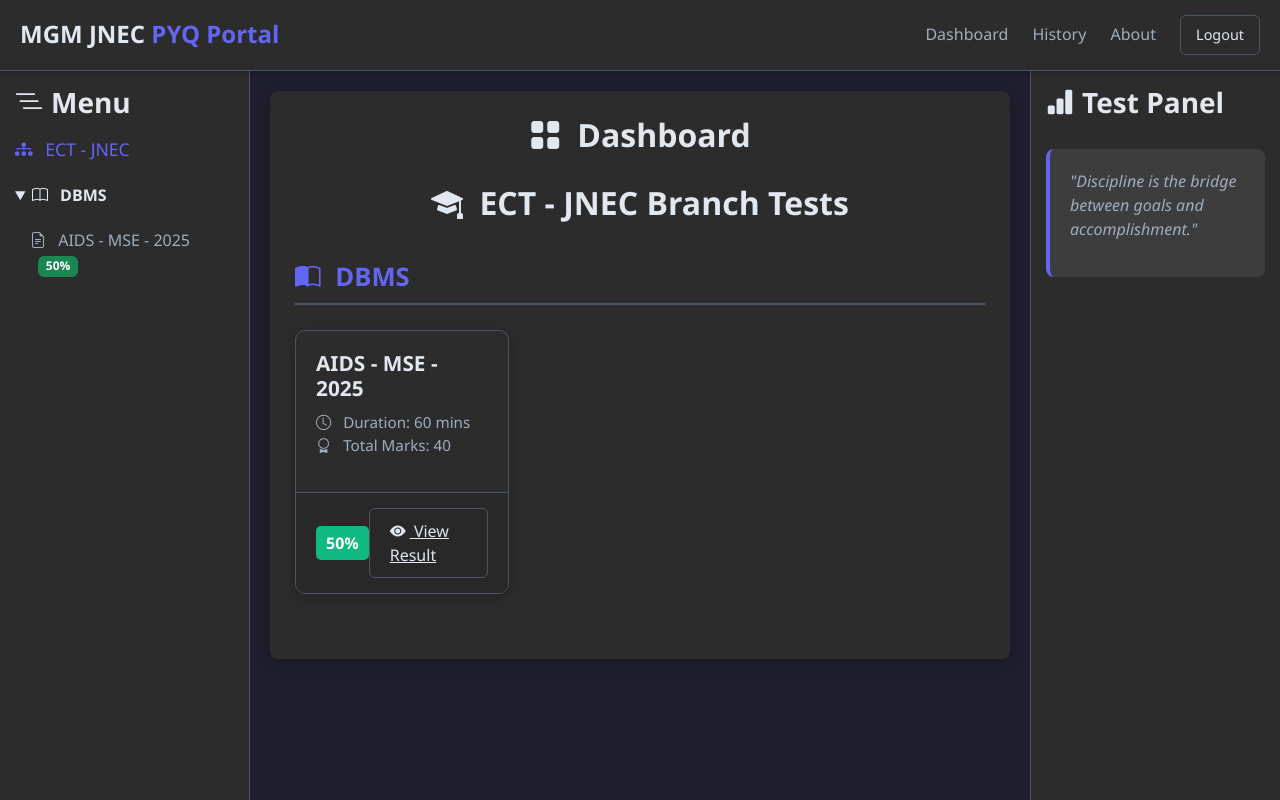
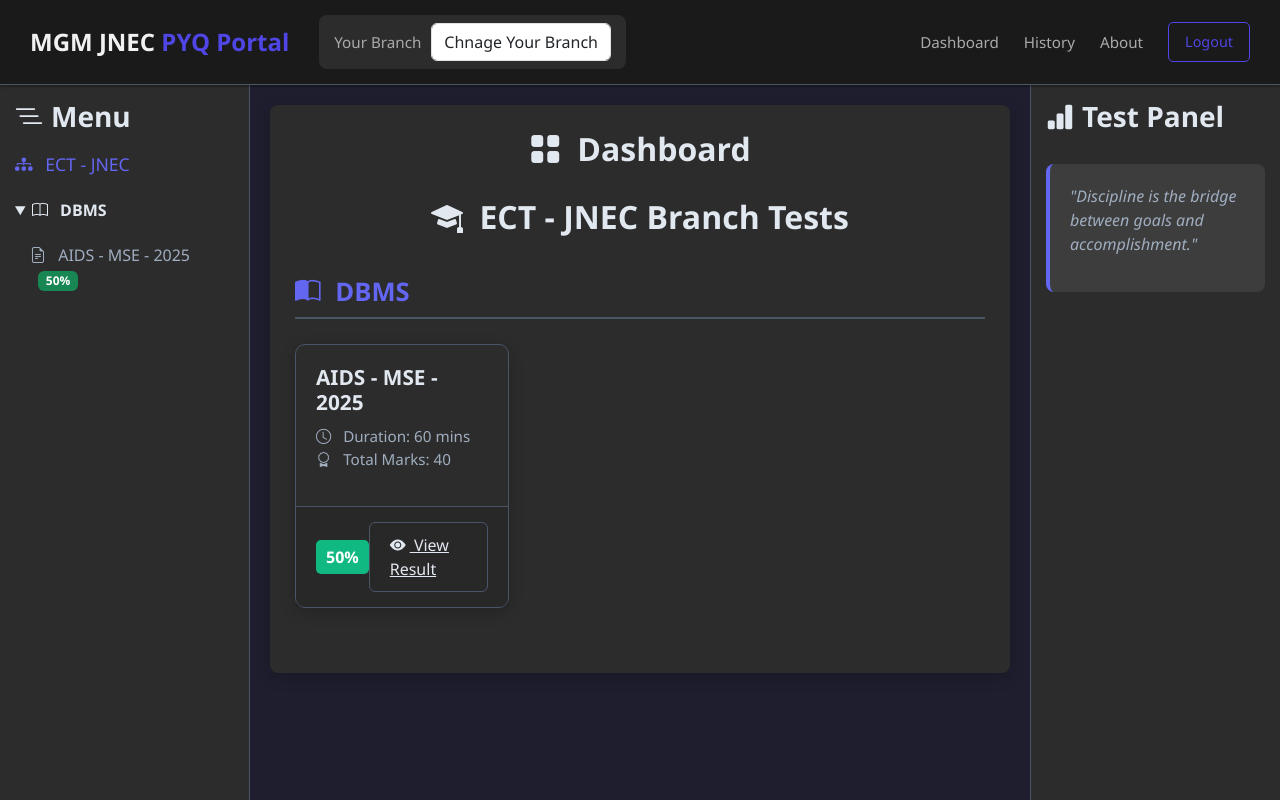
Before and after one commit to akash-chaudhari-dev/Prep_Tester, a Django app: page / in a window 1280 px wide. Run offline with Django 5.2, Linux system fonts and the light colour scheme; a user stored in the database is signed in; data comes from the database, SQL or seed files in the repository.

Commit message:
branch chnage option added

```diff
--- a/Test_Interface/forms.py
+++ b/Test_Interface/forms.py
@@ -9,7 +9,7 @@ class BranchSelectionForm(forms.Form):
     """
     branch = forms.ModelChoiceField(
         queryset=Branch.objects.all().order_by('name'),
-        empty_label="Select your Branch",
+        empty_label="Chnage Your Branch",
         widget=forms.Select(attrs={'class': 'form-control'}),
         label="Your Branch"
     )
--- a/Test_Interface/views.py
+++ b/Test_Interface/views.py
@@ -75,7 +75,14 @@ def branch_selection_view(request):
         messages.info(request, f"Your current branch is {user_profile.branch.name}.")
         return redirect('dashboard') # Already has a branch, go to dashboard
 
-    form = BranchSelectionForm(request.POST or None)
+    if request.method == 'POST':
+        form = BranchSelectionForm(request.POST)
+    else:
+        # Pre-fill with current user branch if exists
+        form = BranchSelectionForm(initial={
+        'branch': user_profile.branch if user_profile.branch else None
+    })
+
     if request.method == 'POST':
         if form.is_valid():
             selected_branch = form.cleaned_data['branch']
@@ -95,10 +102,31 @@ def dashboard_view(request):
     Main dashboard showing subjects and tests relevant to the user's branch.
     If no branch is selected, redirects to branch selection.
     """
+
     user_profile = request.user.profile
     if not user_profile.branch:
         messages.warning(request, "Please select your engineering branch to view subjects and tests.")
         return redirect('branch_selection')
+
+    if request.method == 'POST':
+        form = BranchSelectionForm(request.POST)
+    else:
+        # Pre-fill with current user branch if exists
+        form = BranchSelectionForm(initial={
+        'branch': user_profile.branch if user_profile.branch else None
+    })
+
+    if request.method == 'POST':
+        if form.is_valid():
+            selected_branch = form.cleaned_data['branch']
+            user_profile.branch = selected_branch
+            user_profile.save()
+            messages.success(request, f"Your branch has been set to {selected_branch.name}.")
+            return redirect('dashboard')
+        else:
+            messages.error(request, "Please select a valid branch.")
+
+
 
     # Fetch subjects for the user's selected branch
     subjects = Subject.objects.filter(branch=user_profile.branch).prefetch_related('tests').order_by('name')
@@ -140,7 +168,13 @@ def dashboard_view(request):
             'tests': subject_tests
         })
 
+
+    branches = Branch.objects.all().order_by('name')
+    form = BranchSelectionForm(request.POST or None)
+
     return render(request, 'Test_Interface/test_dashboard.html', {
+        'form': form,
+        'branches': branches,
         'user_branch': user_profile.branch,
         'subjects_with_tests': subjects_with_tests,
     })
--- a/templates/Test_Interface/branch_selection.html
+++ b/templates/Test_Interface/branch_selection.html
@@ -50,7 +50,7 @@
     <form method="post">
         {% csrf_token %}
         <div class="form-group mb-4">
-            <label for="{{ form.branch.id_for_label }}">{{ form.branch.label }}</label>
+            <label for="{{ form.branch.id_for_label }}"></label>
             {{ form.branch }}
             {% if form.branch.errors %}
                 <div class="text-danger mt-2" style="text-align: left;">
--- a/templates/Test_Interface/header.html
+++ b/templates/Test_Interface/header.html
@@ -1,32 +1,223 @@
-{% csrf_token %}
-<header>
-    <h1 style="margin: 0; font-size: 1.5rem; font-weight: 700;">
-        <a href="{% url 'dashboard' %}" style="color: var(--text-primary); text-decoration: none;">
-            MGM JNEC <span style="color: var(--accent-primary);">PYQ Portal</span>
-        </a>
-    </h1>
-    <nav>
-        <a href="{% url 'dashboard' %}" style="color: var(--text-secondary); margin-left: 20px; text-decoration: none; transition: color 0.2s ease;">Dashboard</a>
-        <a href="{% url 'user_history' %}" style="color: var(--text-secondary); margin-left: 20px; text-decoration: none; transition: color 0.2s ease;">History</a>
-        <a href="#" style="color: var(--text-secondary); margin-left: 20px; text-decoration: none; transition: color 0.2s ease;">About</a>
+<style>
+    :root {
+        --header-bg-dark: #1a1a1a;
+        --header-card-bg: #2c2c2c;
+        --header-input-bg: #3d3d3d;
+        --header-border-input: #555555;
+        --header-text-primary: #f1f1f1;
+        --header-text-secondary: #aaaaaa;
+        --header-accent-primary: #4f46e5;
+        --header-accent-hover: #3f35d1;
+        --header-error-color: #dc3545;
+        --header-success-color: #28a745;
+    }
+
+    /* Header Form Controls */
+    select.header-form-control {
+        background-color: var(--header-input-bg);
+        border: 1px solid var(--header-border-input);
+        padding: 6px 12px;
+        border-radius: 6px;
+        font-size: 0.9rem;
+        color: var(--header-text-primary);
+        transition: all 0.2s ease;
+        height: 36px;
+        min-width: 180px;
+        box-shadow: none;
+    }
+
+    select.header-form-control:hover {
+        border-color: var(--header-accent-primary);
+    }
+
+    select.header-form-control:focus {
+        outline: none;
+        border-color: var(--header-accent-primary);
+        box-shadow: 0 0 0 3px rgba(79, 70, 229, 0.25);
+    }
+
+    /* Header Container */
+    .header-main {
+        display: flex;
+        justify-content: space-between;
+        align-items: center;
+        padding: 15px 30px;
+        background-color: var(--header-bg-dark);
+        box-shadow: 0 1px 3px rgba(0, 0, 0, 0.5);
+        position: sticky;
+        top: 0;
+        z-index: 1000;
+        width: 100%;
+    }
+
+    /* Logo Section */
+    .header-logo-section {
+        display: flex;
+        align-items: center;
+        gap: 30px;
+    }
+
+    .header-logo {
+        margin: 0;
+        font-size: 1.5rem;
+        font-weight: 700;
+    }
+
+    .header-logo a {
+        color: var(--header-text-primary);
+        text-decoration: none;
+        transition: color 0.2s ease;
+    }
+
+    .header-logo a:hover {
+        color: var(--header-accent-primary);
+    }
+
+    /* Branch Form */
+    .header-branch-form {
+        margin-left: 0;
+        background-color: var(--header-card-bg);
+        padding: 8px 15px;
+        border-radius: 8px;
+        box-shadow: none;
+    }
+
+    .header-form-group {
+        display: flex;
+        align-items: center;
+        margin: 0;
+        gap: 10px;
+    }
+
+    .header-form-label {
+        color: var(--header-text-secondary);
+        font-weight: 500;
+        font-size: 0.95rem;
+        white-space: nowrap;
+    }
+
+    /* Navigation */
+    .header-nav-section {
+        display: flex;
+        align-items: center;
+        gap: 25px;
+    }
+
+    .header-nav-link {
+        color: var(--header-text-secondary);
+        text-decoration: none;
+        transition: color 0.2s ease;
+        font-weight: 500;
+        font-size: 0.95rem;
+        position: relative;
+        padding: 5px 0;
+    }
+
+    .header-nav-link:hover {
+        color: var(--header-accent-primary);
+    }
+
+    .header-nav-link::after {
+        content: '';
+        position: absolute;
+        bottom: 0;
+        left: 0;
+        width: 0;
+        height: 2px;
+        background-color: var(--header-accent-primary);
+        transition: width 0.3s ease;
+    }
+
+    .header-nav-link:hover::after {
+        width: 100%;
+    }
+
+    /* Buttons */
+    .header-btn-outline {
+        padding: 8px 16px;
+        font-size: 0.9rem;
+        background: transparent;
+        border: 1px solid var(--header-accent-primary);
+        color: var(--header-accent-primary);
+        border-radius: 5px;
+        cursor: pointer;
+        transition: all 0.2s ease;
+        font-weight: 500;
+    }
+
+    .header-btn-outline:hover {
+        background-color: var(--header-accent-primary);
+        color: white;
+    }
+
+    .header-btn-primary {
+        padding: 8px 16px;
+        font-size: 0.9rem;
+        background: var(--header-accent-primary);
+        border: 1px solid var(--header-accent-primary);
+        color: white;
+        border-radius: 5px;
+        cursor: pointer;
+        transition: all 0.2s ease;
+        font-weight: 500;
+        text-decoration: none;
+    }
+
+    .header-btn-primary:hover {
+        background-color: var(--header-accent-hover);
+        border-color: var(--header-accent-hover);
+    }
+</style>
+
+<header class="header-main">
+    <!-- Left Section: Logo + Branch Form -->
+    <div class="header-logo-section">
+        <h1 class="header-logo">
+            <a href="{% url 'dashboard' %}">
+                MGM JNEC <span style="color: var(--header-accent-primary);">PYQ Portal</span>
+            </a>
+        </h1>
+
+        {% if user_branch %}
+        <form method="POST" id="autoSubmitForm" onchange="this.submit();" class="header-branch-form">
+            {% csrf_token %}
+            <div class="header-form-group">
+                <label for="{{ form.branch.id_for_label }}" class="header-form-label">
+                    {{ form.branch.label }}
+                </label>
+                {{ form.branch }}
+            </div>
+            {% if form.branch.errors %}
+                <div class="text-danger mt-2" style="text-align: left;">
+                    {% for error in form.branch.errors %}{{ error }}{% endfor %}
+                </div>
+            {% endif %}
+        </form>
+        {% endif %}
+    </div>
+
+    <!-- Right Section: Navigation -->
+    <nav class="header-nav-section">
+        <a href="{% url 'dashboard' %}" class="header-nav-link">Dashboard</a>
+        <a href="{% url 'user_history' %}" class="header-nav-link">History</a>
+        <a href="#" class="header-nav-link">About</a>
 
         {% if user.is_authenticated %}
-            <form action="{% url 'logout' %}" method="post" style="display:inline; margin-left: 20px;">
+            <form action="{% url 'logout' %}" method="post" style="display:inline;">
                 {% csrf_token %}
-                <button type="submit" class="btn-custom-outline" style="padding: 8px 15px; font-size: 0.9rem;">Logout</button>
+                <button type="submit" class="header-btn-outline">Logout</button>
             </form>
         {% else %}
-            <a href="{% url 'login' %}" class="btn-custom-primary" style="margin-left: 20px; padding: 8px 15px; font-size: 0.9rem;">Login</a>
+            <a href="{% url 'login' %}" class="header-btn-primary">Login</a>
         {% endif %}
     </nav>
 </header>
-
 
 {% block extra_js %}
 <script>
     document.addEventListener('DOMContentLoaded', function() {
         const questionForm = document.getElementById('questionForm');
-        const submitBtn = questionForm.querySelector('button[type="submit"]');
+        const submitBtn = questionForm?.querySelector('button[type="submit"]');
         const submitBtnText = document.getElementById('submitBtnText');
         const submitSpinner = document.getElementById('submitSpinner');
 
```
Also changed, not shown: 1 other file.
